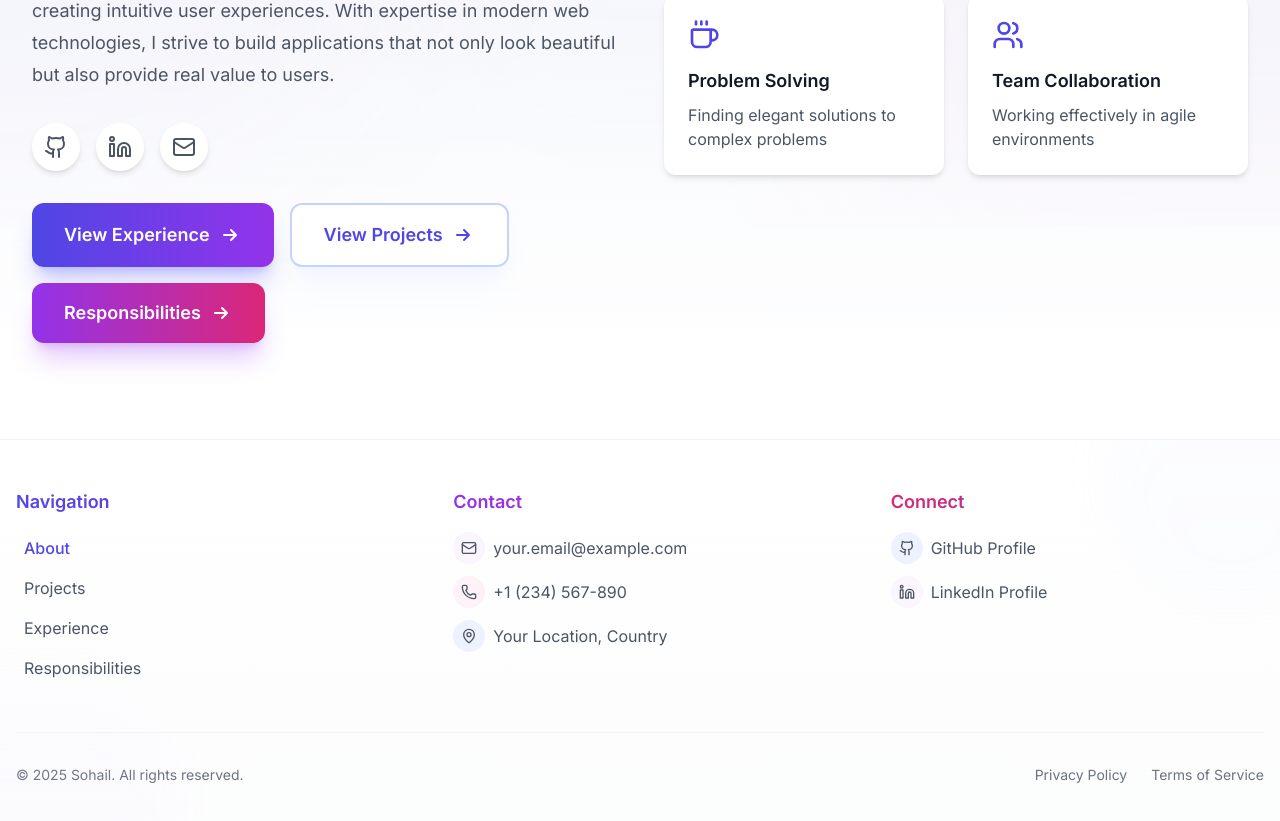
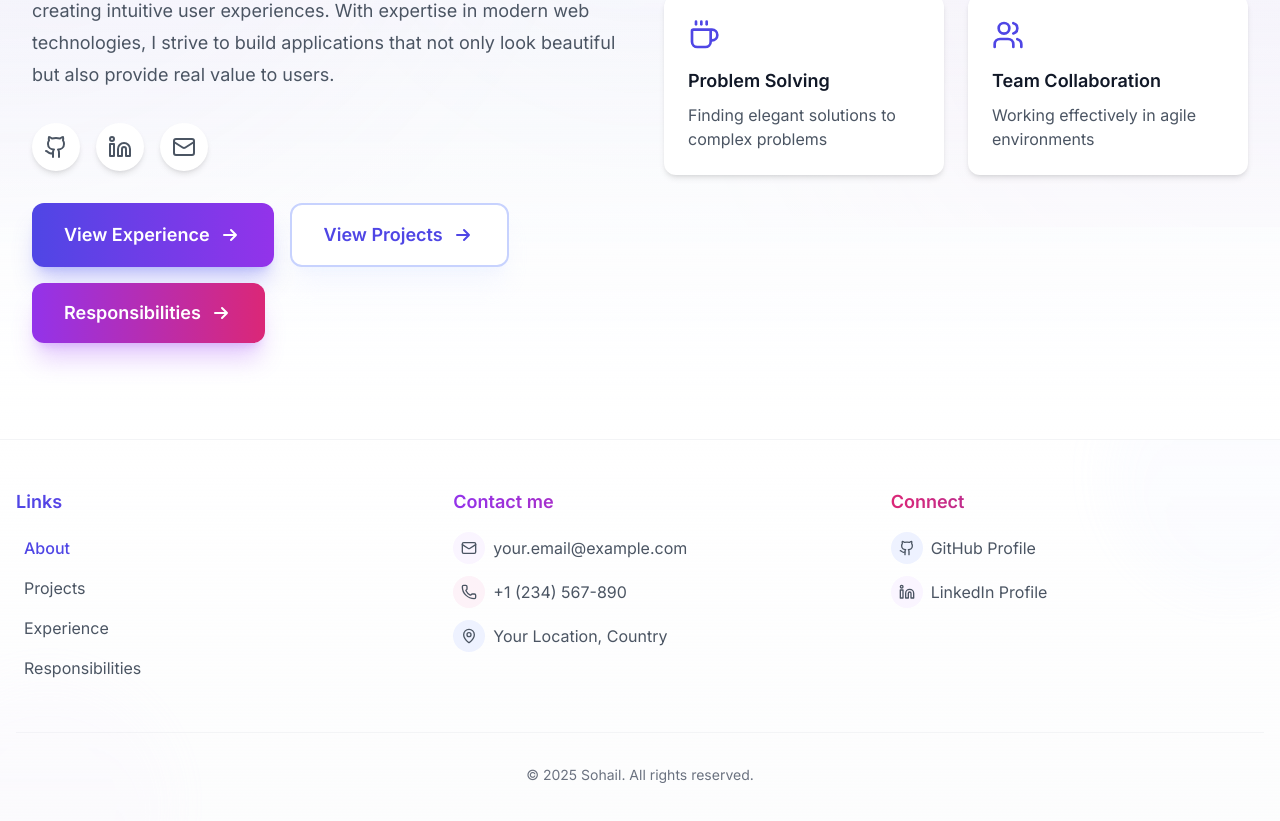
Before and after one commit to SohailIITKGP/My_Portfolio, a Next.js app: page / in a window 1280 px wide. Shown: the part 573-1394 px from the top of the page. Built offline with nearby package versions, Linux system fonts and the light colour scheme.

Commit message:
Basic layout done

```diff
--- a/src/components/Footer.tsx
+++ b/src/components/Footer.tsx
@@ -26,7 +26,7 @@ const Footer = () => {
           {/* Navigation Links */}
           <div className="space-y-4">
             <h3 className="text-lg font-semibold bg-clip-text text-transparent bg-gradient-to-r from-indigo-600 to-purple-600">
-              Navigation
+              Links
             </h3>
             <nav className="flex flex-col gap-2">
               {[
@@ -51,7 +51,7 @@ const Footer = () => {
           {/* Contact Information */}
           <div className="space-y-4">
             <h3 className="text-lg font-semibold bg-clip-text text-transparent bg-gradient-to-r from-purple-600 to-pink-600">
-              Contact
+              Contact me
             </h3>
             <div className="flex flex-col gap-3">
               <a
@@ -115,23 +115,9 @@ const Footer = () => {
 
         <div className="mt-12 pt-8 border-t border-gray-100">
           <div className="flex flex-col items-center justify-between gap-4 md:flex-row">
-            <p className="text-sm text-gray-500">
-              © {new Date().getFullYear()} Sohail. All rights reserved.
+            <p className="text-sm text-gray-500 w-fit mx-auto">
+              © 2025 Sohail. All rights reserved.
             </p>
-            <div className="flex items-center gap-6">
-              <a
-                href="#"
-                className="text-sm text-gray-500 hover:text-gray-600 transition-colors"
-              >
-                Privacy Policy
-              </a>
-              <a
-                href="#"
-                className="text-sm text-gray-500 hover:text-gray-600 transition-colors"
-              >
-                Terms of Service
-              </a>
-            </div>
           </div>
         </div>
       </div>
```
Also changed, not shown: public/Sohail.JPG, public/placeholder-avatar.jpg (deleted).
